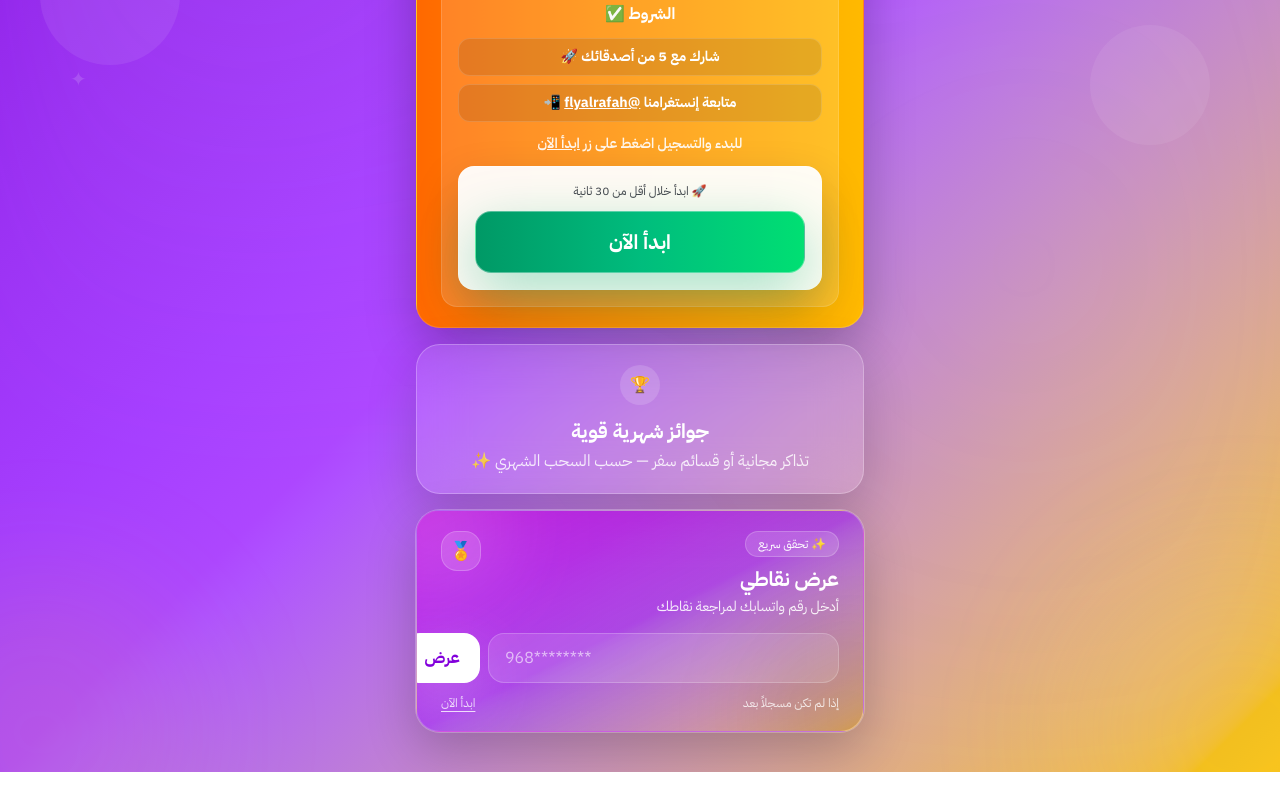
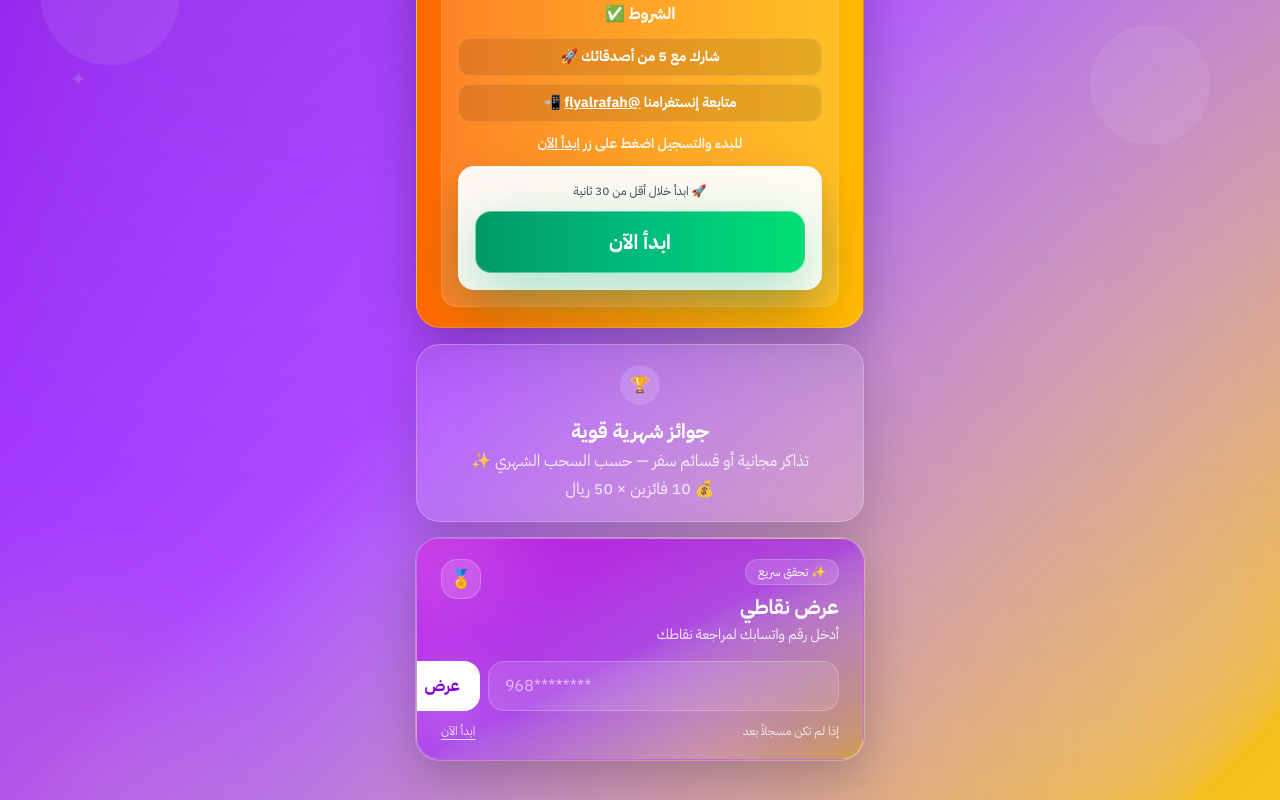
Before and after one commit to MAHMOODALRAFA/ads-flyalrafah, a Next.js app: page / in a window 1280 px wide. Shown: the part 495-1295 px from the top of the page. Before the commit the page ends 1267 px from the top, so only its background shows below. Built offline with nearby package versions, Linux system fonts and the light colour scheme.

Commit message:
whatever

```diff
--- a/app/page.tsx
+++ b/app/page.tsx
@@ -313,6 +313,7 @@ export default function HomePage() {
            <div className="font-extrabold text-xl">جوائز شهرية قوية</div>
            <div className="mt-1 text-white/85">
   تذاكر مجانية أو قسائم سفر — حسب السحب الشهري ✨
+  <span className="block mt-1">💰 10 فائزين × 50 ريال</span>
            </div>
            </div>
 
```
Lines whose indentation alone changed are shown as unchanged.
